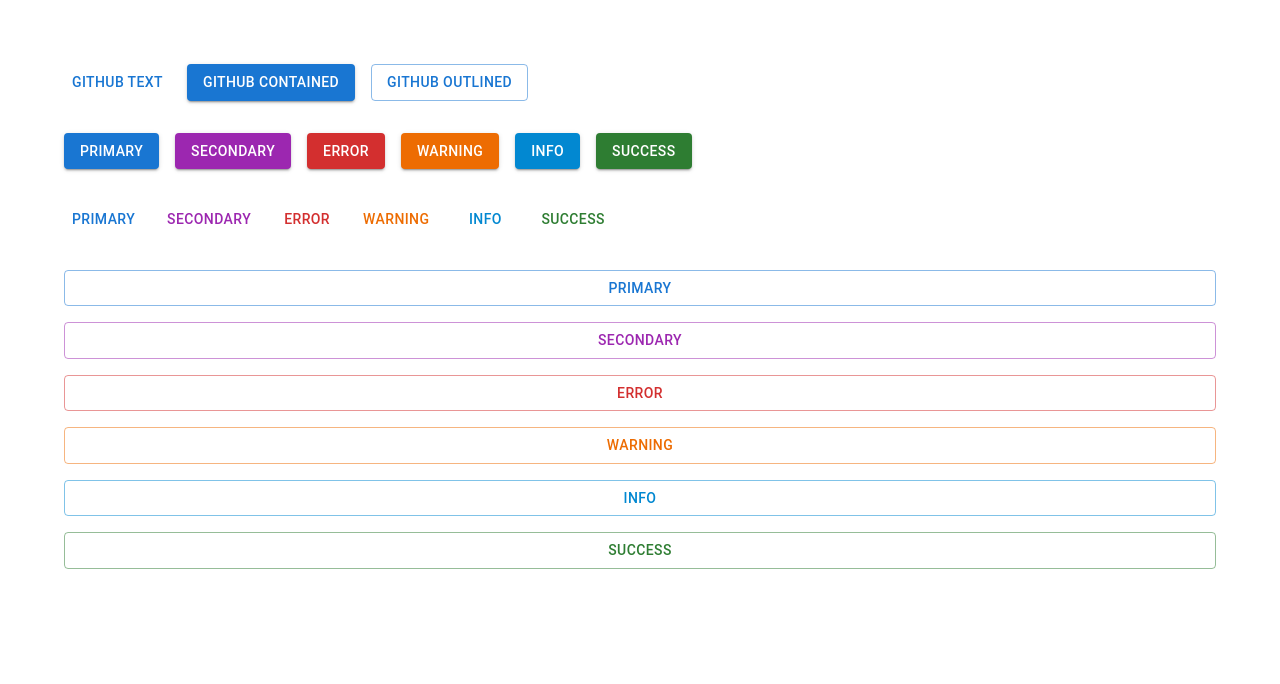
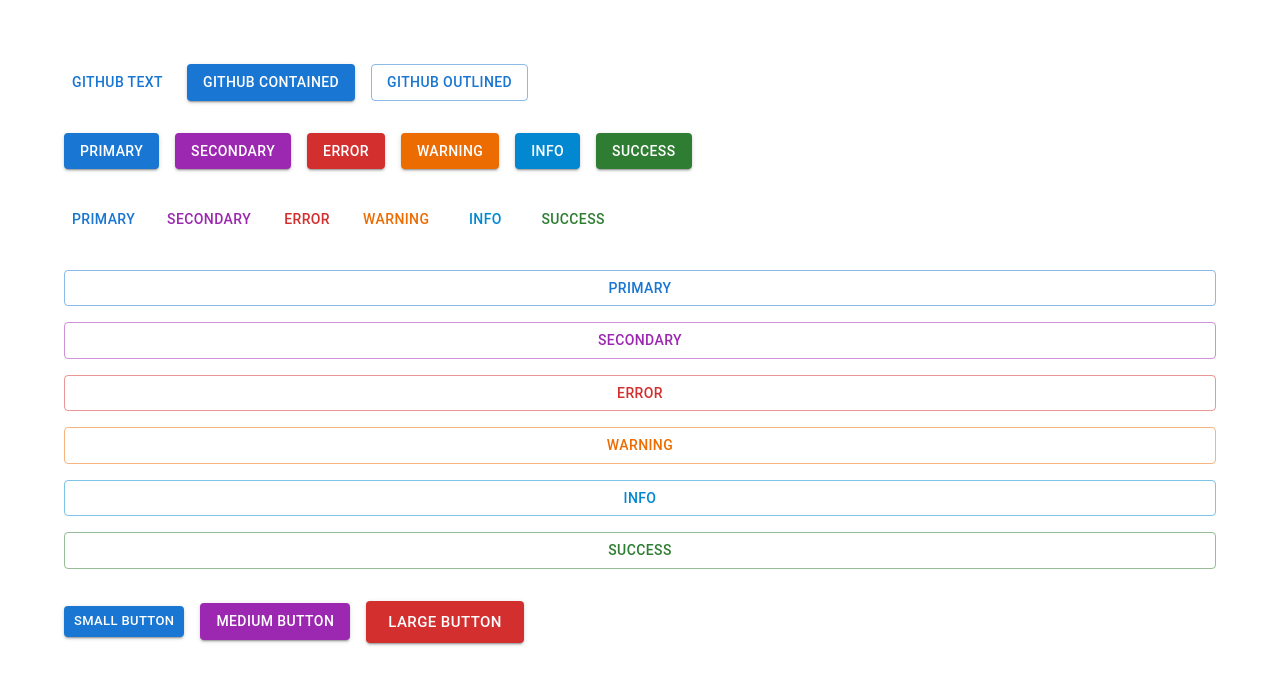
Before and after one commit to sksuraj17/react-mui, a React (Create React App) app: page / in a window 1280 px wide. Shown: the top 684 px of the page. Built offline with nearby package versions, Linux system fonts and the light colour scheme.

Commit message:
MuiButton commit 4

```diff
--- a/src/components/MuiButton.tsx
+++ b/src/components/MuiButton.tsx
@@ -35,6 +35,11 @@
         <Button variant='outlined' color='info'>Info</Button>
         <Button variant='outlined' color='success'>Success</Button>
     </Stack>
+    <Stack display='block' spacing={2} direction='row'>
+        <Button variant='contained' color='primary' size='small'>Small Button</Button>
+        <Button variant='contained' color='secondary' size='medium'>Medium Button</Button>
+        <Button variant='contained' color='error' size='large'>Large Button</Button>
+    </Stack>
     </Stack>
   )
 }
```
